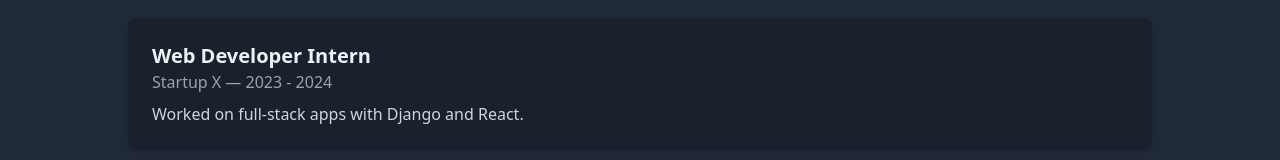
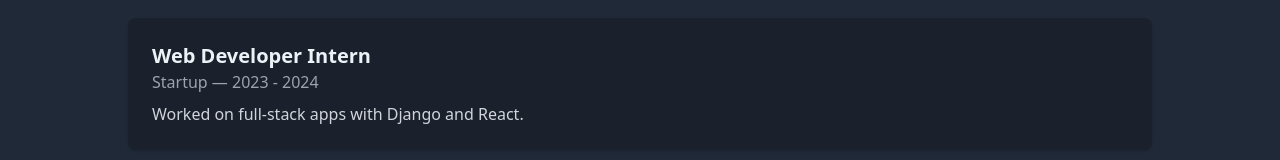
Before and after one commit to AyoobRukabi/my-portfolio, a React (Vite) app: page / in a window 1280 px wide. Shown: the part 2774-2934 px from the top of the page. Built offline with nearby package versions, Linux system fonts and the light colour scheme.

Commit message:
Add README and MIT License

```diff
--- a/src/components/Experience.tsx
+++ b/src/components/Experience.tsx
@@ -10,7 +10,7 @@
   },
   {
     role: "Web Developer Intern",
-    company: "Startup X",
+    company: "Startup",
     period: "2023 - 2024",
     details: "Worked on full-stack apps with Django and React.",
   },
```
